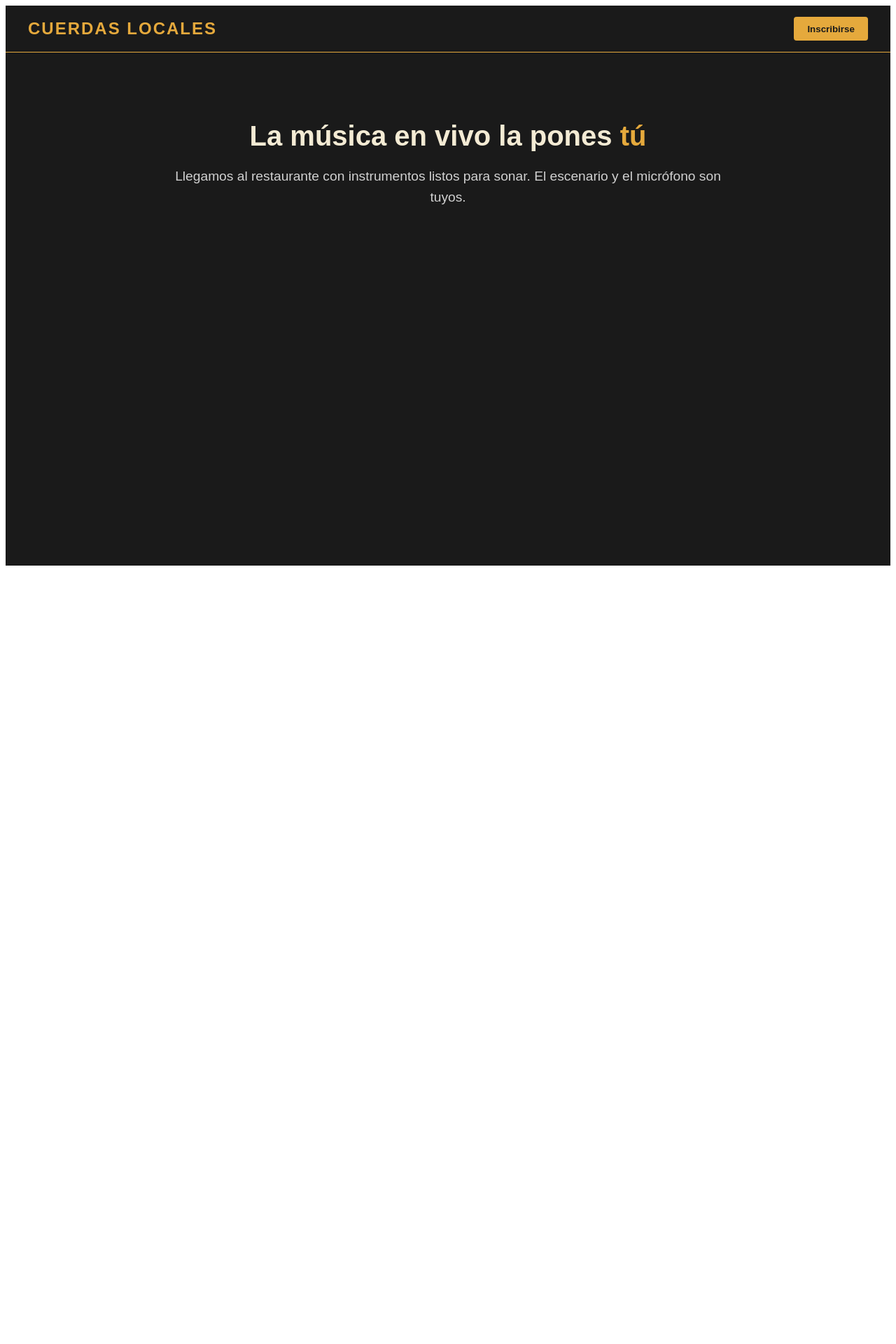
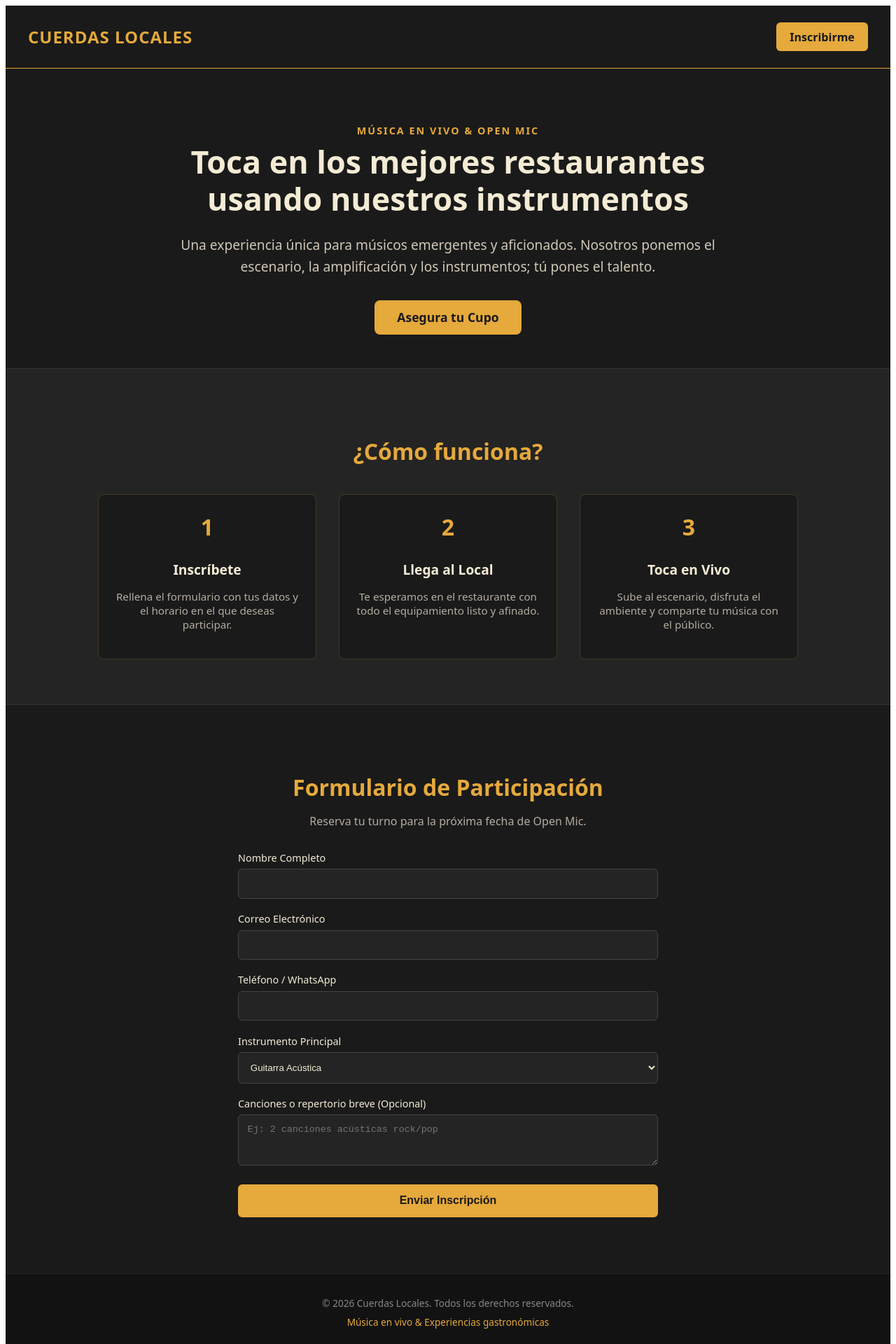
Before and after one commit to paverdugo/cuerdaslocales3, a React (Create React App) app: page / in a window 1280 px wide. Shown: the top 1920 px of the page at 70% size. Before the commit the page ends 816 px from the top, so only its background shows below. Built offline with nearby package versions, Linux system fonts and the light colour scheme.

Commit message:
version 2

```diff
--- a/src/App.js
+++ b/src/App.js
@@ -1,23 +1,176 @@
+import React, { useState } from 'react';
+
 export default function App() {
+  const [formData, setFormData] = useState({
+    nombre: '',
+    email: '',
+    telefono: '',
+    instrumento: 'Guitarra Acústica',
+    canciones: '',
+  });
+
+  const [enviado, setEnviado] = useState(false);
+
+  const handleChange = (e) => {
+    setFormData({ ...formData, [e.target.name]: e.target.value });
+  };
+
+  const handleSubmit = (e) => {
+    e.preventDefault();
+    setEnviado(true);
+  };
+
   return (
-    <div style={{ backgroundColor: '#1A1A1A', color: '#F4EBD4', minHeight: '100vh', fontFamily: 'sans-serif' }}>
-      {/* Header / Navbar */}
-      <header style={{ borderBottom: '1px solid #E5A93C', padding: '1rem 2rem', display: 'flex', justifyContent: 'space-between', alignItems: 'center' }}>
-        <h1 style={{ color: '#E5A93C', margin: 0, fontSize: '1.5rem', letterSpacing: '2px' }}>CUERDAS LOCALES</h1>
-        <button style={{ backgroundColor: '#E5A93C', color: '#1A1A1A', border: 'none', padding: '0.6rem 1.2rem', fontWeight: 'bold', borderRadius: '4px', cursor: 'pointer' }}>
-          Inscribirse
-        </button>
+    <div style={{ backgroundColor: '#1A1A1A', color: '#F4EBD4', minHeight: '100vh', fontFamily: 'system-ui, sans-serif', margin: 0, padding: 0 }}>
+      {/* NAVEGACIÓN */}
+      <nav style={{ display: 'flex', justifyContent: 'space-between', alignItems: 'center', padding: '1.5rem 2rem', borderBottom: '1px solid #E5A93C' }}>
+        <h1 style={{ color: '#E5A93C', margin: 0, fontSize: '1.5rem', fontWeight: 'bold', letterSpacing: '1px' }}>
+          CUERDAS LOCALES
+        </h1>
+        <a
+          href="#inscripcion"
+          style={{ backgroundColor: '#E5A93C', color: '#1A1A1A', padding: '0.6rem 1.2rem', borderRadius: '6px', fontWeight: 'bold', textDecoration: 'none' }}
+        >
+          Inscribirme
+        </a>
+      </nav>
+
+      {/* HERO / INICIO */}
+      <header style={{ textAlign: 'center', padding: '4rem 1.5rem 3rem', maxWidth: '800px', margin: '0 auto' }}>
+        <p style={{ color: '#E5A93C', textTransform: 'uppercase', letterSpacing: '2px', fontSize: '0.9rem', marginBottom: '0.5rem', fontWeight: 'bold' }}>
+          Música en Vivo & Open Mic
+        </p>
+        <h2 style={{ fontSize: '2.8rem', color: '#F4EBD4', marginTop: 0, marginBottom: '1.5rem', lineHeight: '1.2' }}>
+          Toca en los mejores restaurantes usando nuestros instrumentos
+        </h2>
+        <p style={{ fontSize: '1.2rem', color: '#D1C7B7', lineHeight: '1.6', marginBottom: '2rem' }}>
+          Una experiencia única para músicos emergentes y aficionados. Nosotros ponemos el escenario, la amplificación y los instrumentos; tú pones el talento.
+        </p>
+        <a
+          href="#inscripcion"
+          style={{ display: 'inline-block', backgroundColor: '#E5A93C', color: '#1A1A1A', padding: '0.8rem 2rem', borderRadius: '8px', fontSize: '1.1rem', fontWeight: 'bold', textDecoration: 'none' }}
+        >
+          Asegura tu Cupo
+        </a>
       </header>
 
-      {/* Hero Section */}
-      <main style={{ padding: '4rem 2rem', textAlign: 'center', maxWidth: '800px', margin: '0 auto' }}>
-        <h2 style={{ fontSize: '2.5rem', color: '#F4EBD4', marginBottom: '1rem' }}>
-          La música en vivo la pones <span style={{ color: '#E5A93C' }}>tú</span>
-        </h2>
-        <p style={{ fontSize: '1.2rem', color: '#D1D1D1', lineHeight: '1.6' }}>
-          Llegamos al restaurante con instrumentos listos para sonar. El escenario y el micrófono son tuyos.
+      {/* CÓMO FUNCIONA */}
+      <section style={{ backgroundColor: '#242424', padding: '4rem 1.5rem', borderTop: '1px solid #333', borderBottom: '1px solid #333' }}>
+        <div style={{ maxWidth: '1000px', margin: '0 auto', textAlign: 'center' }}>
+          <h3 style={{ color: '#E5A93C', fontSize: '2rem', marginBottom: '2.5rem' }}>¿Cómo funciona?</h3>
+          <div style={{ display: 'grid', gridTemplateColumns: 'repeat(auto-fit, minmax(250px, 1fr))', gap: '2rem' }}>
+            <div style={{ padding: '1.5rem', backgroundColor: '#1A1A1A', borderRadius: '8px', border: '1px solid #E5A93C33' }}>
+              <div style={{ color: '#E5A93C', fontSize: '2rem', fontWeight: 'bold', marginBottom: '0.5rem' }}>1</div>
+              <h4 style={{ color: '#F4EBD4', fontSize: '1.2rem', marginBottom: '0.5rem' }}>Inscríbete</h4>
+              <p style={{ color: '#B5ACA0', fontSize: '0.95rem' }}>Rellena el formulario con tus datos y el horario en el que deseas participar.</p>
+            </div>
+            <div style={{ padding: '1.5rem', backgroundColor: '#1A1A1A', borderRadius: '8px', border: '1px solid #E5A93C33' }}>
+              <div style={{ color: '#E5A93C', fontSize: '2rem', fontWeight: 'bold', marginBottom: '0.5rem' }}>2</div>
+              <h4 style={{ color: '#F4EBD4', fontSize: '1.2rem', marginBottom: '0.5rem' }}>Llega al Local</h4>
+              <p style={{ color: '#B5ACA0', fontSize: '0.95rem' }}>Te esperamos en el restaurante con todo el equipamiento listo y afinado.</p>
+            </div>
+            <div style={{ padding: '1.5rem', backgroundColor: '#1A1A1A', borderRadius: '8px', border: '1px solid #E5A93C33' }}>
+              <div style={{ color: '#E5A93C', fontSize: '2rem', fontWeight: 'bold', marginBottom: '0.5rem' }}>3</div>
+              <h4 style={{ color: '#F4EBD4', fontSize: '1.2rem', marginBottom: '0.5rem' }}>Toca en Vivo</h4>
+              <p style={{ color: '#B5ACA0', fontSize: '0.95rem' }}>Sube al escenario, disfruta el ambiente y comparte tu música con el público.</p>
+            </div>
+          </div>
+        </div>
+      </section>
+
+      {/* FORMULARIO DE INSCRIPCIÓN */}
+      <section id="inscripcion" style={{ padding: '4rem 1.5rem', maxWidth: '600px', margin: '0 auto' }}>
+        <h3 style={{ color: '#E5A93C', textAlign: 'center', fontSize: '2rem', marginBottom: '0.5rem' }}>
+          Formulario de Participación
+        </h3>
+        <p style={{ textAlign: 'center', color: '#B5ACA0', marginBottom: '2rem' }}>
+          Reserva tu turno para la próxima fecha de Open Mic.
         </p>
-      </main>
+
+        {enviado ? (
+          <div style={{ backgroundColor: '#242424', padding: '2rem', borderRadius: '8px', border: '1px solid #E5A93C', textAlign: 'center' }}>
+            <h4 style={{ color: '#E5A93C', margin: '0 0 0.5rem 0' }}>¡Inscripción Recibida!</h4>
+            <p style={{ color: '#F4EBD4', margin: 0 }}>
+              Gracias por registrarte, {formData.nombre}. Te contactaremos pronto para confirmar tu horario.
+            </p>
+          </div>
+        ) : (
+          <form onSubmit={handleSubmit} style={{ display: 'flex', flexDirection: 'column', gap: '1.2rem' }}>
+            <div>
+              <label style={{ display: 'block', marginBottom: '0.4rem', color: '#F4EBD4', fontSize: '0.9rem' }}>Nombre Completo</label>
+              <input
+                type="text"
+                name="nombre"
+                required
+                value={formData.nombre}
+                onChange={handleChange}
+                style={{ width: '100%', padding: '0.8rem', borderRadius: '6px', border: '1px solid #444', backgroundColor: '#242424', color: '#F4EBD4', boxSizing: 'border-box' }}
+              />
+            </div>
+            <div>
+              <label style={{ display: 'block', marginBottom: '0.4rem', color: '#F4EBD4', fontSize: '0.9rem' }}>Correo Electrónico</label>
+              <input
+                type="email"
+                name="email"
+                required
+                value={formData.email}
+                onChange={handleChange}
+                style={{ width: '100%', padding: '0.8rem', borderRadius: '6px', border: '1px solid #444', backgroundColor: '#242424', color: '#F4EBD4', boxSizing: 'border-box' }}
+              />
+            </div>
+            <div>
+              <label style={{ display: 'block', marginBottom: '0.4rem', color: '#F4EBD4', fontSize: '0.9rem' }}>Teléfono / WhatsApp</label>
+              <input
+                type="tel"
+                name="telefono"
+                required
+                value={formData.telefono}
+                onChange={handleChange}
+                style={{ width: '100%', padding: '0.8rem', borderRadius: '6px', border: '1px solid #444', backgroundColor: '#242424', color: '#F4EBD4', boxSizing: 'border-box' }}
+              />
+            </div>
+            <div>
+              <label style={{ display: 'block', marginBottom: '0.4rem', color: '#F4EBD4', fontSize: '0.9rem' }}>Instrumento Principal</label>
+              <select
+                name="instrumento"
+                value={formData.instrumento}
+                onChange={handleChange}
+                style={{ width: '100%', padding: '0.8rem', borderRadius: '6px', border: '1px solid #444', backgroundColor: '#242424', color: '#F4EBD4', boxSizing: 'border-box' }}
+              >
+                <option value="Guitarra Acústica">Guitarra Acústica</option>
+                <option value="Guitarra Eléctrica">Guitarra Eléctrica</option>
+                <option value="Canto / Voz">Canto / Voz</option>
+                <option value="Bajo">Bajo</option>
+                <option value="Teclado">Teclado</option>
+                <option value="Otro">Otro</option>
+              </select>
+            </div>
+            <div>
+              <label style={{ display: 'block', marginBottom: '0.4rem', color: '#F4EBD4', fontSize: '0.9rem' }}>Canciones o repertorio breve (Opcional)</label>
+              <textarea
+                name="canciones"
+                rows={3}
+                value={formData.canciones}
+                onChange={handleChange}
+                placeholder="Ej: 2 canciones acústicas rock/pop"
+                style={{ width: '100%', padding: '0.8rem', borderRadius: '6px', border: '1px solid #444', backgroundColor: '#242424', color: '#F4EBD4', boxSizing: 'border-box' }}
+              />
+            </div>
+            <button
+              type="submit"
+              style={{ backgroundColor: '#E5A93C', color: '#1A1A1A', padding: '0.9rem', borderRadius: '6px', border: 'none', fontWeight: 'bold', fontSize: '1rem', cursor: 'pointer', marginTop: '0.5rem' }}
+            >
+              Enviar Inscripción
+            </button>
+          </form>
+        )}
+      </section>
+
+      {/* FOOTER */}
+      <footer style={{ backgroundColor: '#121212', textAlign: 'center', padding: '2rem 1.5rem', borderTop: '1px solid #222', color: '#888', fontSize: '0.85rem' }}>
+        <p style={{ margin: '0 0 0.5rem 0' }}>&copy; {new Date().getFullYear()} Cuerdas Locales. Todos los derechos reservados.</p>
+        <p style={{ margin: 0, color: '#E5A93C' }}>Música en vivo & Experiencias gastronómicas</p>
+      </footer>
     </div>
   );
 }
```
Also changed, not shown: package.json (+12 -0 lines).
